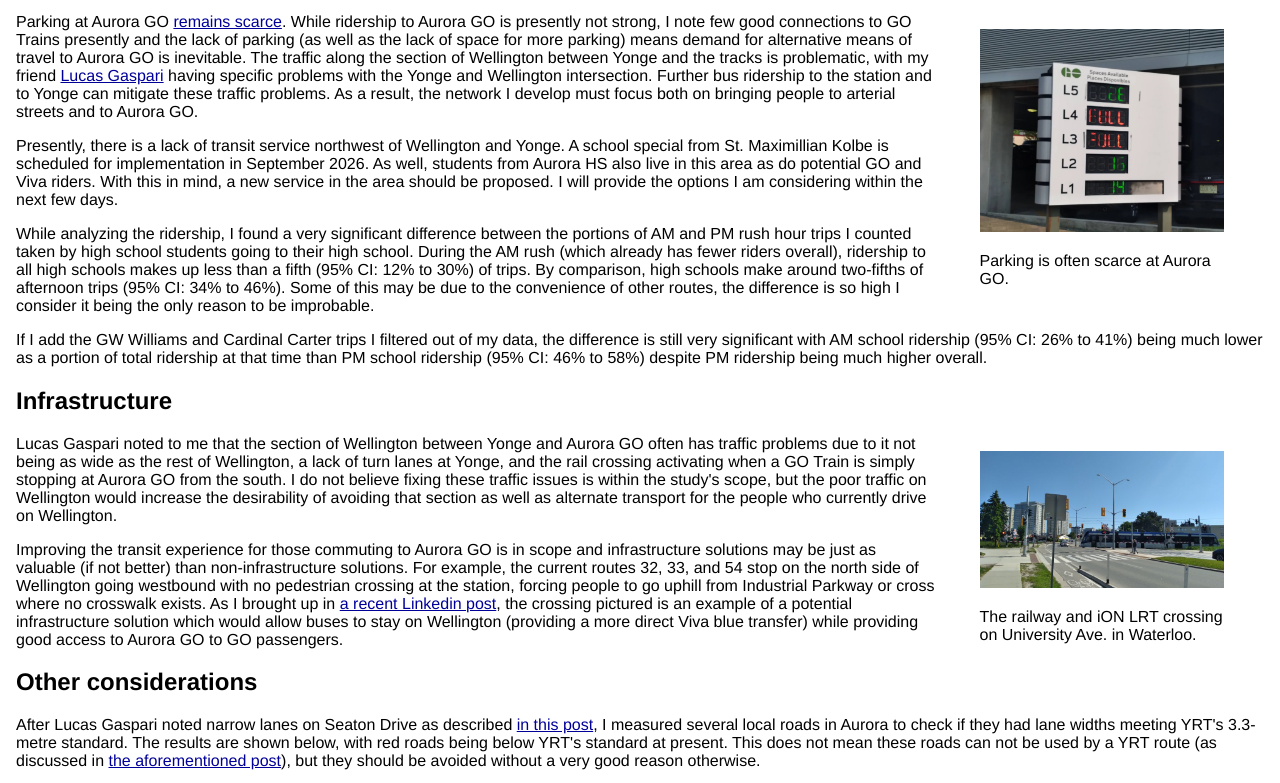
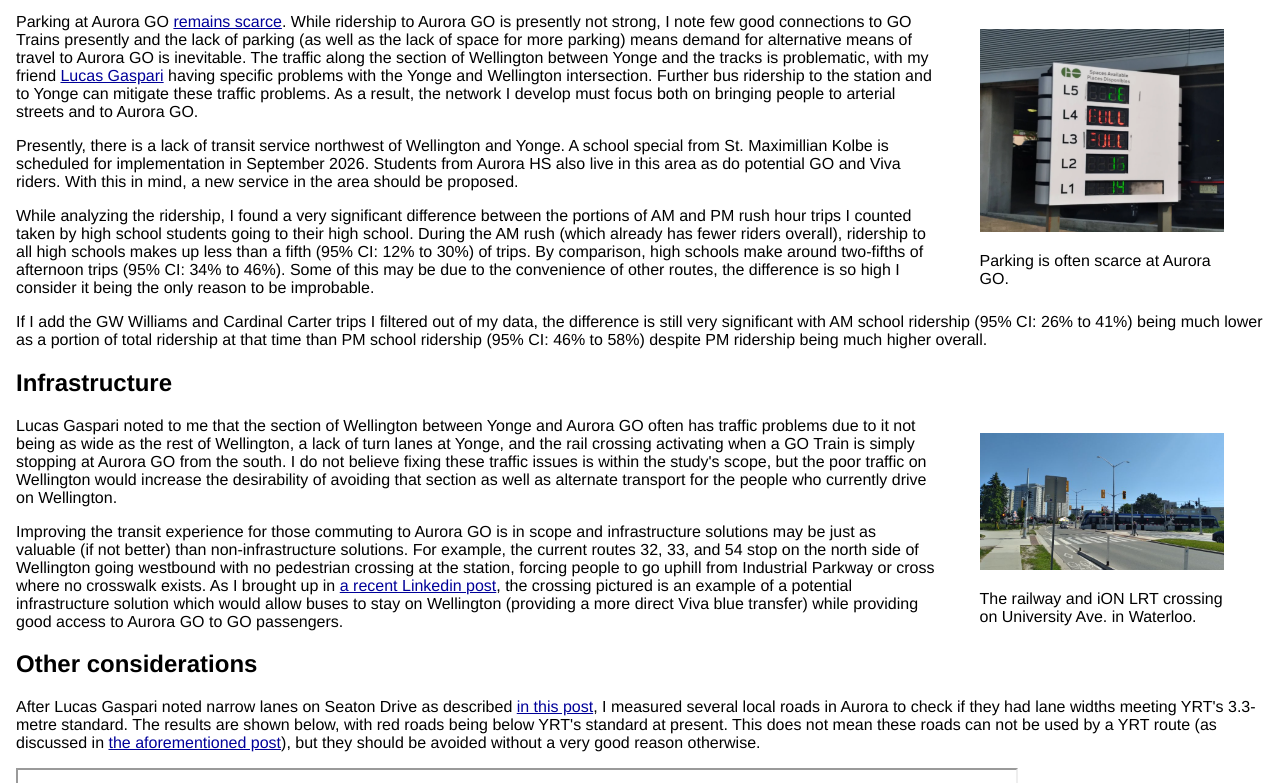
Before and after one commit to michael-hldr/michael-hldr.github.io, a plain HTML site: page projects/wans/index.html in a window 1280 px wide. Shown: the part 800-1583 px from the top of the page. Drawn offline with Linux system fonts and the light colour scheme; grey boxes are pictures that could not be loaded.

Commit message:
minor change

```diff
--- a/projects/wans/index.html
+++ b/projects/wans/index.html
@@ -95,9 +95,8 @@
 </p>
 <p>
     Presently, there is a lack of transit service northwest of Wellington and Yonge. A school special from St. Maximillian Kolbe
-    is scheduled for implementation in September 2026. As well, students from Aurora HS also live in this area as do
-    potential GO and Viva riders. With this in mind, a new service in the area should be proposed. I will provide
-    the options I am considering within the next few days.
+    is scheduled for implementation in September 2026. Students from Aurora HS also live in this area as do
+    potential GO and Viva riders. With this in mind, a new service in the area should be proposed.
 </p>
 <p>
     While analyzing the ridership, I found a very significant difference between the portions of AM
@@ -202,6 +201,8 @@
 <p>
     Northwest Aurora previously had a bus route. However, it was discontinued after the COVID-19 pandemic due to low ridership.
     Thus, we should try to avoid implementing a similar service (which may have had problems preventing people from using it).
+    The old service ran in a one-way loop and required a long ride to Aurora GO in either direction, so no one-way loop
+    services like it will be proposed.
     I note potential demand to St. Maximillian Kolbe CHS and other places along Wellington, which may make ending the route
     east of Aurora GO more attractive. Thus, I have included east end alternatives as well.
 </p>
@@ -251,7 +252,7 @@
     <a href="https://www.linkedin.com/in/justintfan/">Justin Fan</a> for their great feedback and insight.
 </p>
 <p>
-    <br/><br/>Last updated: 06/22/2025
+    <br/><br/>Last updated: 07/05/2025
 </p>
 </div>
 
```
